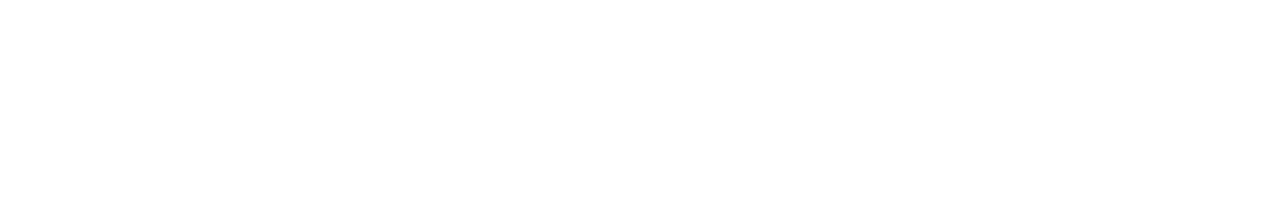
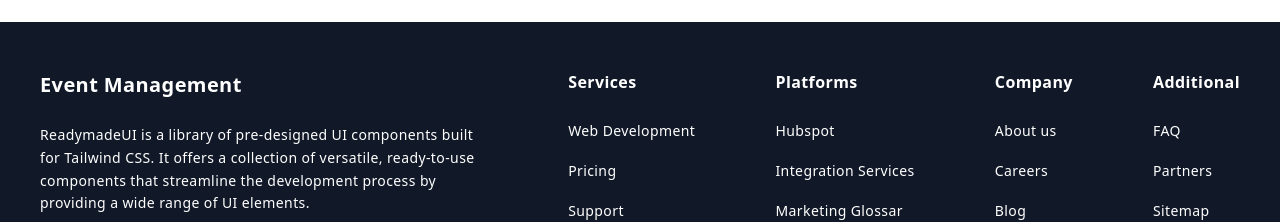
Before and after one commit to tanmoypaul1005/event-management, a Next.js app: page / in a window 1280 px wide. Shown: the part 578-800 px from the top of the page. Built offline with nearby package versions, Linux system fonts and the light colour scheme; no server answers.

Commit message:
footer set

```diff
--- a/app/eventList/EventList.jsx
+++ b/app/eventList/EventList.jsx
@@ -48,8 +48,6 @@
     const fetchData=async()=>{
         await getEvent({ search: eventSearch ?? "", page: currentPage });
     }
-
-    console.log("userInfo?.data?._id",userInfo?.data?._id)
 
     return (
         <>
--- a/components/CustomLayout.jsx
+++ b/components/CustomLayout.jsx
@@ -1,5 +1,6 @@
 
 import Header from "@/components/header/Header";
+import Footer from "./footer/Footer";
 
 export default function CustomLayout({ children }) {
 
@@ -7,6 +8,7 @@
         <div>
             <Header />
             {children}
+            <Footer/>
         </div>
     );
 }
```
